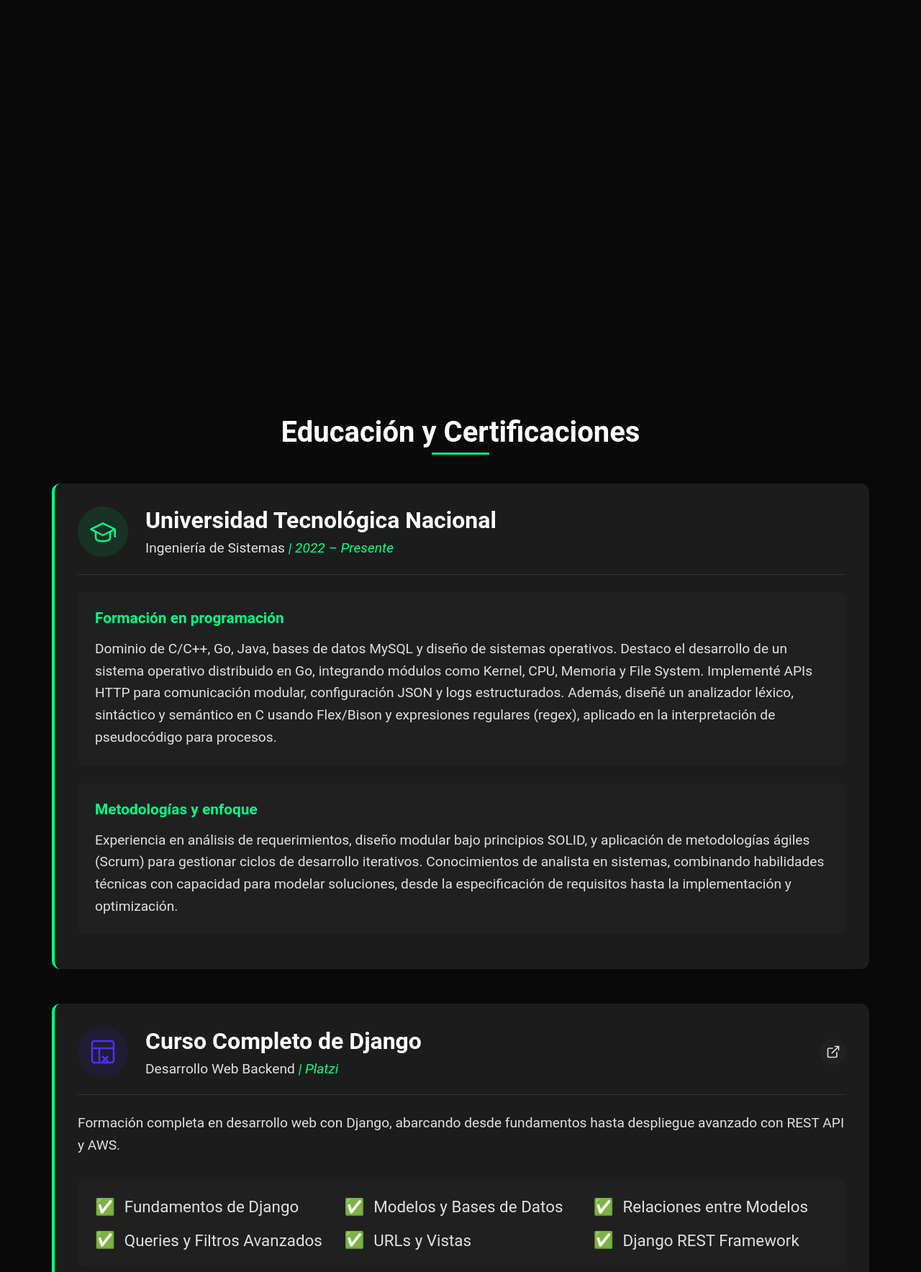
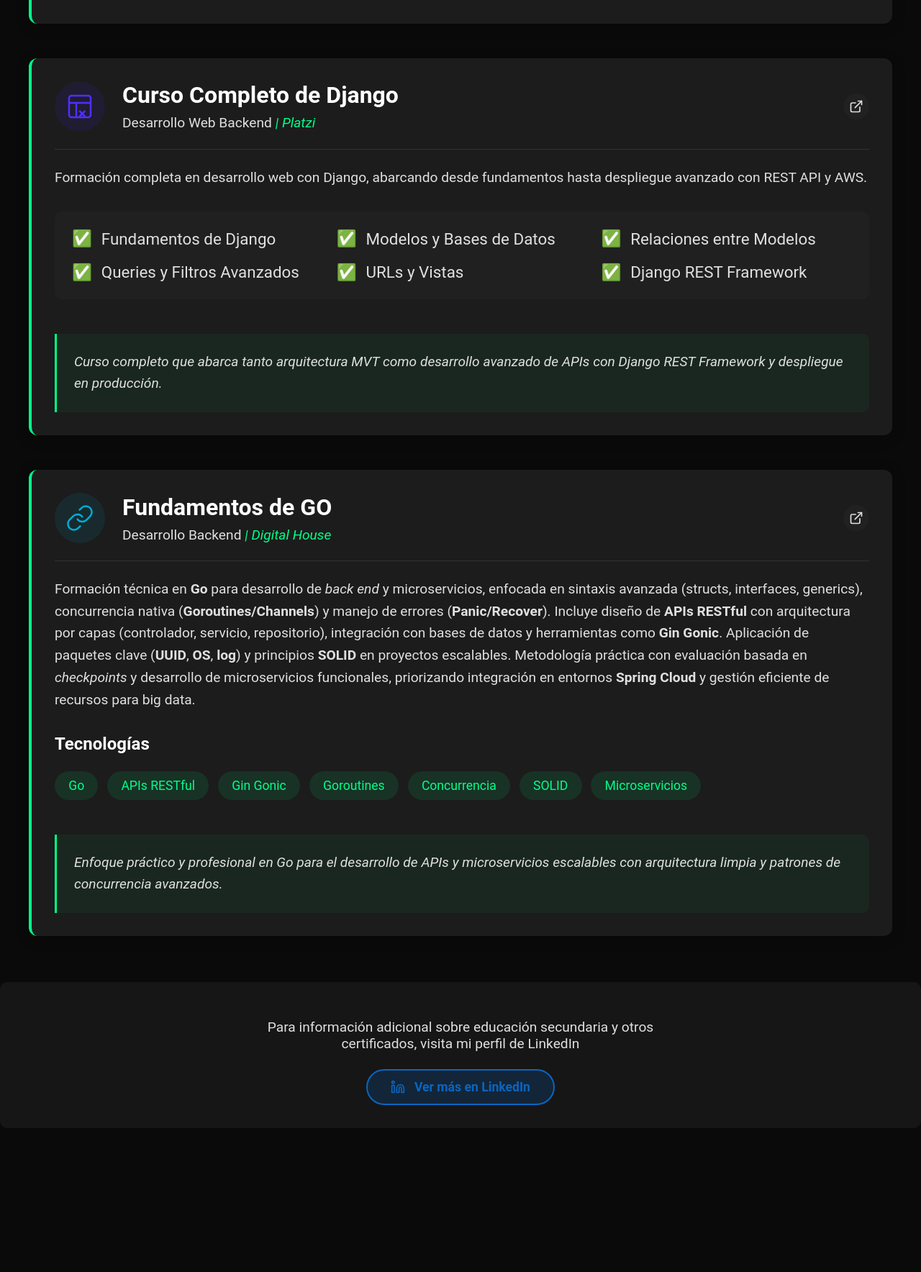
Before and after one commit to GonzaloPontnau/gonzalopontnau.github.io, a Django app: page / in a window 1280 px wide. Shown: the part 4289-6057 px from the top of the page at 72% size. Run offline with Django 5.2, Linux system fonts and the light colour scheme.

Commit message:
feat: agregar sección de educación con nuevos cursos y botón de LinkedIn

```diff
--- a/main/static/css/style.css
+++ b/main/static/css/style.css
@@ -494,6 +494,11 @@ body {
   color: #4f2fff;
 }
 
+.go-icon {
+  background: rgba(0, 173, 216, 0.1);
+  color: #00add8;
+}
+
 .education-title-area {
   flex-grow: 1;
 }
@@ -637,6 +642,66 @@ body {
   transform: translateY(-2px);
 }
 
+/* Estilos para el botón de LinkedIn al final de educación */
+.linkedin-more-container {
+  display: flex;
+  flex-direction: column;
+  align-items: center;
+  text-align: center;
+  margin-top: 4rem;
+  padding: 2rem;
+  background: rgba(30, 30, 30, 0.6);
+  border-radius: 10px;
+}
+
+.linkedin-more-text {
+  color: #e0e0e0;
+  font-size: 1.2rem;
+  margin-bottom: 1.5rem;
+  max-width: 600px;
+}
+
+.linkedin-button {
+  display: flex;
+  align-items: center;
+  gap: 0.8rem;
+  background: rgba(10, 102, 194, 0.2);
+  color: #0a66c2;
+  padding: 0.8rem 2rem;
+  border: 2px solid #0a66c2;
+  border-radius: 25px;
+  font-size: 1.1rem;
+  font-weight: 600;
+  text-decoration: none;
+  transition: all 0.3s ease;
+}
+
+.linkedin-button:hover {
+  background: rgba(10, 102, 194, 0.3);
+  transform: translateY(-3px);
+  box-shadow: 0 5px 15px rgba(10, 102, 194, 0.2);
+}
+
+.linkedin-icon {
+  transition: all 0.3s ease;
+}
+
+.linkedin-button:hover .linkedin-icon {
+  transform: scale(1.1);
+}
+
+/* Media query para dispositivos móviles */
+@media (max-width: 767px) {
+  .linkedin-more-text {
+    font-size: 1.1rem;
+  }
+
+  .linkedin-button {
+    font-size: 1rem;
+    padding: 0.7rem 1.5rem;
+  }
+}
+
 /* Media query para dispositivos móviles */
 @media (max-width: 767px) {
   .education-paragraph {
@@ -718,7 +783,9 @@ body {
     padding: 4rem 2rem;
     background: linear-gradient(45deg, #1a1a1a, #2a2a2a);
     border-radius: 20px;
-    margin: 4rem auto; /* Eliminamos márgenes laterales específicos */
+    margin: auto;
+    margin-top: 15rem;
+    margin-bottom: 15rem;
     max-width: 1200px;
 }
 
@@ -878,7 +945,7 @@ footer {
     width: 100%;
     max-width: 1200px;
     margin: 0 auto;
-    padding: 15rem 2rem;
+    padding-top: 15rem 2rem;
     box-sizing: border-box;
 }
 
--- a/main/templates/main/home.html
+++ b/main/templates/main/home.html
@@ -650,7 +650,7 @@
             </div>
           </div>
 
-          <!-- Tarjeta de Certificaciones -->
+          <!-- Educacion -- Curso de Platzi (Django) -->
           <div class="education-card">
             <div class="education-card-header">
               <div class="education-icon cert-icon">
@@ -709,27 +709,74 @@
                   </div>
                 </div>
               </div>
-
-              {% comment %} <div class="education-skills-container">
-                <h4 class="certification-skills-title">Tecnologías</h4>
-                <div class="certification-skills">
-                  <span class="skill-tag">Python</span>
-                  <span class="skill-tag">Django</span>
-                  <span class="skill-tag">SQL</span>
-                  <span class="skill-tag">Tailwind</span>
-                  <span class="skill-tag">AWS</span>
-                  <span class="skill-tag">REST API</span>
-                  <span class="skill-tag">PostgreSQL</span>
-                  <span class="skill-tag">Git & GitHub</span>
-                </div>
-              </div> {% endcomment %}
-
               <div class="certification-highlight">
                 <p>Curso completo que abarca tanto arquitectura MVT como desarrollo avanzado de APIs con Django REST Framework y despliegue en producción.</p>
               </div>
             </div>
           </div>
+
+
+          <!-- Educacion -- Curso de GO -->
+          <div class="education-card">
+            <div class="education-card-header">
+              <div class="education-icon go-icon">
+                <svg xmlns="http://www.w3.org/2000/svg" width="40" height="40" viewBox="0 0 24 24" fill="none" stroke="currentColor" stroke-width="1.5" stroke-linecap="round" stroke-linejoin="round">
+                  <path d="M10 13a5 5 0 0 0 7.54.54l3-3a5 5 0 0 0-7.07-7.07l-1.72 1.71"></path>
+                  <path d="M14 11a5 5 0 0 0-7.54-.54l-3 3a5 5 0 0 0 7.07 7.07l1.71-1.71"></path>
+                </svg>
+              </div>
+              <div class="education-title-area">
+                <h3 class="education-institution">Fundamentos de GO</h3>
+                <p class="education-degree">Desarrollo Backend <span class="education-date">| Digital House</span></p>
+              </div>
+              <div class="education-external-link">
+                <a href="{% static 'images/fundamentos-GO.pdf' %}" target="_blank" rel="noopener noreferrer" class="edu-link" title="Ver programa del curso">
+                  <svg xmlns="http://www.w3.org/2000/svg" width="20" height="20" viewBox="0 0 24 24" fill="none" stroke="currentColor" stroke-width="2" stroke-linecap="round" stroke-linejoin="round">
+                    <path d="M18 13v6a2 2 0 0 1-2 2H5a2 2 0 0 1-2-2V8a2 2 0 0 1 2-2h6"></path>
+                    <polyline points="15 3 21 3 21 9"></polyline>
+                    <line x1="10" y1="14" x2="21" y2="3"></line>
+                  </svg>
+                </a>
+              </div>
+            </div>
+            <div class="education-content">
+              <div class="certification-overview">
+                <p>Formación técnica en <strong>Go</strong> para desarrollo de <em>back end</em> y microservicios, enfocada en sintaxis avanzada (structs, interfaces, generics), concurrencia nativa (<strong>Goroutines/Channels</strong>) y manejo de errores (<strong>Panic/Recover</strong>). Incluye diseño de <strong>APIs RESTful</strong> con arquitectura por capas (controlador, servicio, repositorio), integración con bases de datos y herramientas como <strong>Gin Gonic</strong>. Aplicación de paquetes clave (<strong>UUID</strong>, <strong>OS</strong>, <strong>log</strong>) y principios <strong>SOLID</strong> en proyectos escalables. Metodología práctica con evaluación basada en <em>checkpoints</em> y desarrollo de microservicios funcionales, priorizando integración en entornos <strong>Spring Cloud</strong> y gestión eficiente de recursos para big data.</p>
+              </div>
+
+              <div class="education-skills-container">
+                <h4 class="certification-skills-title">Tecnologías</h4>
+                <div class="certification-skills">
+                  <span class="skill-tag">Go</span>
+                  <span class="skill-tag">APIs RESTful</span>
+                  <span class="skill-tag">Gin Gonic</span>
+                  <span class="skill-tag">Goroutines</span>
+                  <span class="skill-tag">Concurrencia</span>
+                  <span class="skill-tag">SOLID</span>
+                  <span class="skill-tag">Microservicios</span>
+                </div>
+              </div>
+
+              <div class="certification-highlight">
+                <p>Enfoque práctico y profesional en Go para el desarrollo de APIs y microservicios escalables con arquitectura limpia y patrones de concurrencia avanzados.</p>
+              </div>
+            </div>
+          </div>
+
         </div>
+      </div>
+
+      <!-- Botón LinkedIn para más información educativa -->
+      <div class="linkedin-more-container">
+        <p class="linkedin-more-text">Para información adicional sobre educación secundaria y otros certificados, visita mi perfil de LinkedIn</p>
+        <a href="https://www.linkedin.com/in/gonzalopontnau/" target="_blank" rel="noopener noreferrer" class="linkedin-button">
+          <svg xmlns="http://www.w3.org/2000/svg" width="20" height="20" viewBox="0 0 24 24" fill="none" stroke="currentColor" stroke-width="2" stroke-linecap="round" stroke-linejoin="round" class="linkedin-icon">
+            <path d="M16 8a6 6 0 0 1 6 6v7h-4v-7a2 2 0 0 0-2-2 2 2 0 0 0-2 2v7h-4v-7a6 6 0 0 1 6-6z"></path>
+            <rect x="2" y="9" width="4" height="12"></rect>
+            <circle cx="4" cy="4" r="2"></circle>
+          </svg>
+          Ver más en LinkedIn
+        </a>
       </div>
     </section>
 
```
Also changed, not shown: 1 other file.
